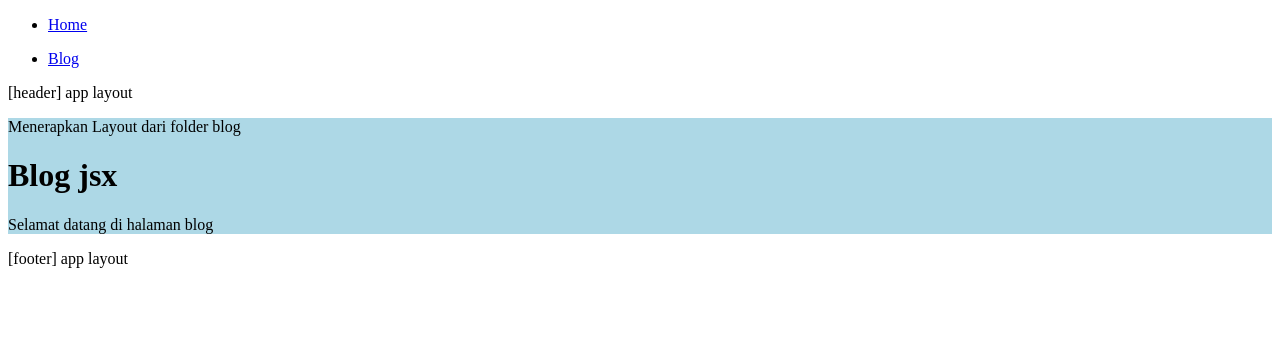
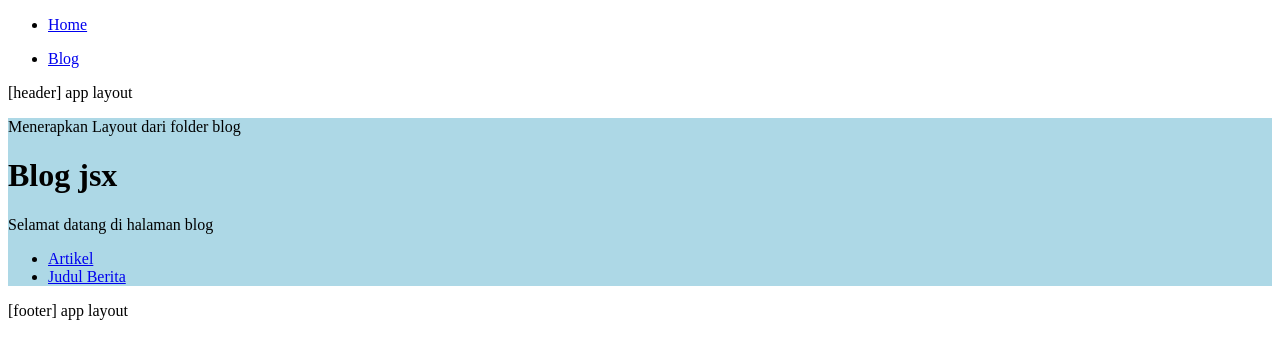
Before and after one commit to Lordfroze/kf-nextjs, a Next.js app: page /blog in a window 1280 px wide. Shown: the top 358 px of the page. Built offline with nearby package versions, Linux system fonts and the light colour scheme.

Commit message:
Latihan Navigasi Dan Fungsi Layout

```diff
--- a/app/blog/about/page.jsx
+++ b/app/blog/about/page.jsx
@@ -1,3 +1,9 @@
+function add(a, b) {
+  return a;
+}
+
+console.log(add(1, 2));
+
 export default function artikel() {
   return (
     <div>
--- a/app/blog/page.jsx
+++ b/app/blog/page.jsx
@@ -1,8 +1,18 @@
+import Link from "next/link";
+
 export default function blog() {
   return (
     <div>
       <h1>Blog jsx</h1>
       <p>Selamat datang di halaman blog</p>
+      <ul>
+        <li>
+          <Link href="/blog/artikel">Artikel</Link>
+        </li>
+        <li>
+          <Link href="/blog/judul-berita">Judul Berita</Link>
+        </li>
+      </ul>
     </div>
   );
 }
```
Also changed, not shown: app/blog/judul-berita/page.jsx (added, +8 -0 lines).
